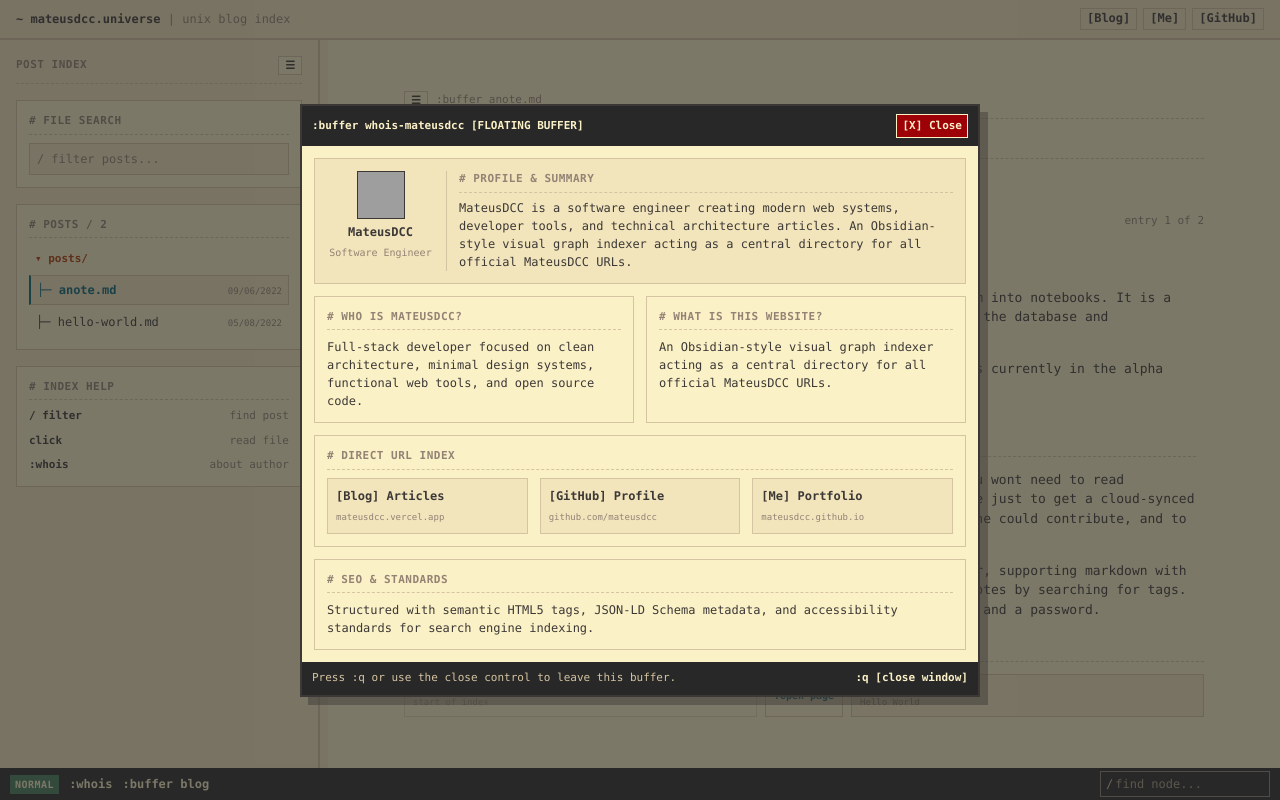
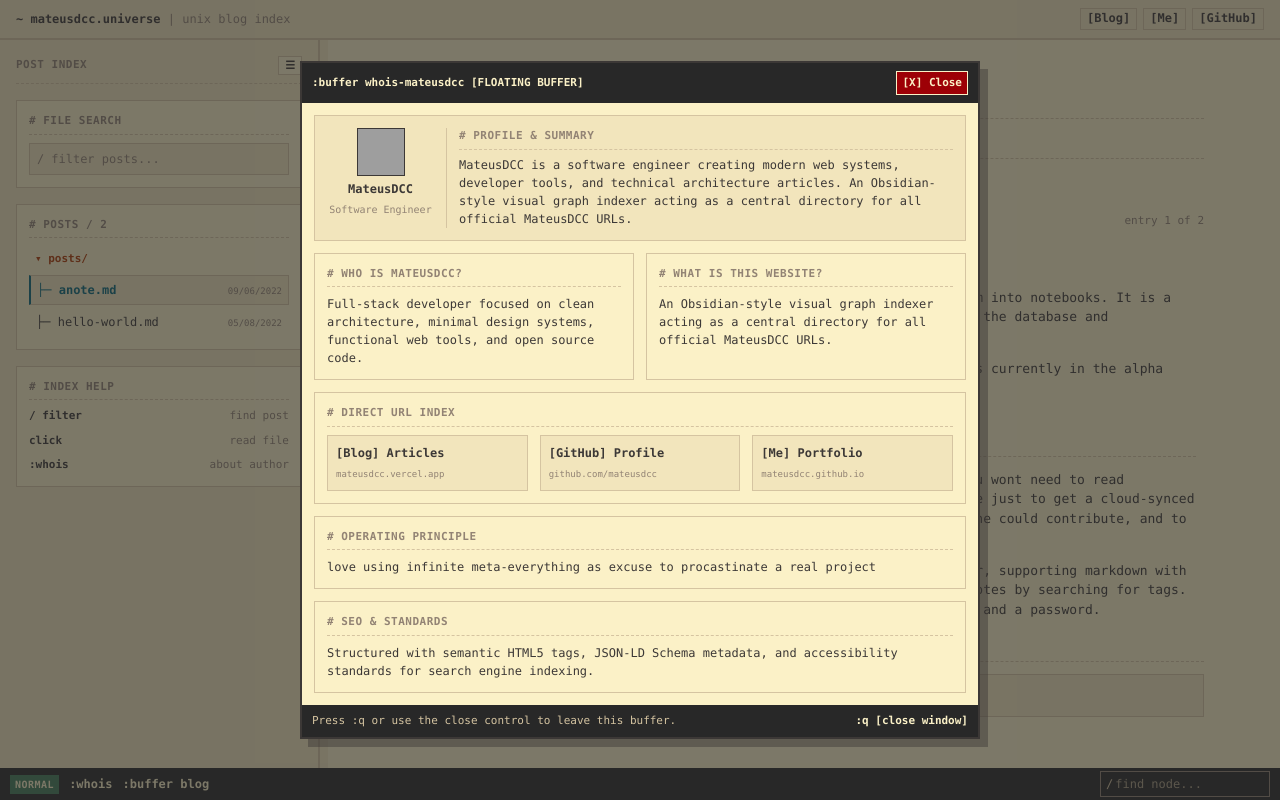
Before and after one commit to mateusdcc/myblog, a Next.js app: page / in a window 1280 px wide. Both pictures are taken after a click on the button ":whois". Built offline with nearby package versions, Linux system fonts and the light colour scheme; grey boxes are pictures that could not be loaded.

Commit message:
feat: add shared operating principle

```diff
--- a/components/AppShell.jsx
+++ b/components/AppShell.jsx
@@ -67,6 +67,11 @@ function WhoisBuffer({ onClose }) {
               <ExternalLink href={whoIsMe.links[2].url}><span className="direct-link-card">{whoIsMe.links[2].label}<small>{whoIsMe.links[2].url.replace("https://", "")}</small></span></ExternalLink>
               <ExternalLink href={whoIsMe.links[0].url}><span className="direct-link-card">{whoIsMe.links[0].label}<small>{whoIsMe.links[0].url.replace("https://", "")}</small></span></ExternalLink>
             </div>
+          </section>
+
+          <section className="panel-block">
+            <h2 className="panel-title"># OPERATING PRINCIPLE</h2>
+            <p>{whoIsMe.operatingPrinciple}</p>
           </section>
 
           <section className="panel-block">
--- a/lib/who-is-me.js
+++ b/lib/who-is-me.js
@@ -7,6 +7,7 @@ export const whoIsMe = {
   avatar: "https://github.com/mateusdcc.png",
   summary: "MateusDCC is a software engineer creating modern web systems, developer tools, and technical architecture articles.",
   bio: "Full-stack developer focused on clean architecture, minimal design systems, functional web tools, and open source code.",
+  operatingPrinciple: "love using infinite meta-everything as excuse to procastinate a real project",
   website: "https://mateusdcc.github.io",
   links: [
     {
```
Also changed, not shown: 1 other file (tests, documents, lock files or other folders).
